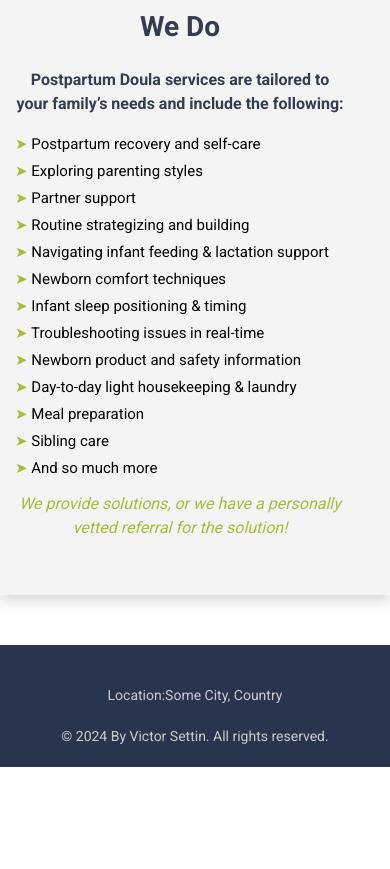
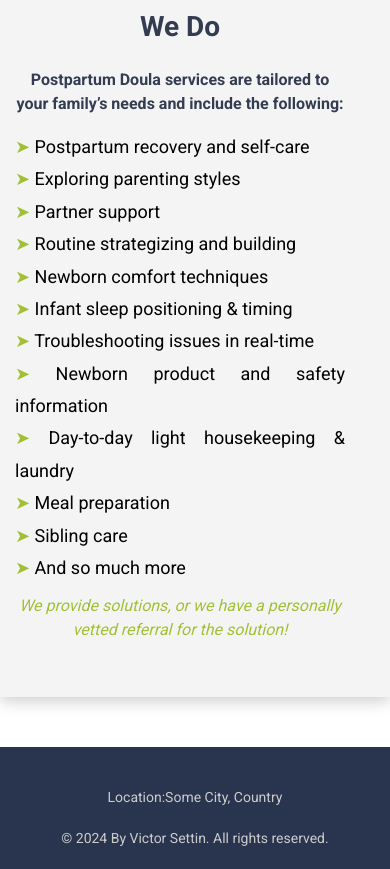
Before and after one commit to Victor-Settin/SiteQueenDoula, a React (Create React App) app: page / in a window 390 px wide. Shown: the part 2420-3289 px from the top of the page. Before the commit the page ends 3187 px from the top, so only its background shows below. Built offline with nearby package versions, Linux system fonts and the light colour scheme.

Commit message:
add responsividade carousel

```diff
--- a/src/Components/DoulaServices/DoulaServices.css
+++ b/src/Components/DoulaServices/DoulaServices.css
@@ -81,6 +81,6 @@
         padding: 0;
         line-height: 1.8;
         text-align: justify;
-        font-size: 15px;
+        font-size: 18px;
     }
   }
--- a/src/Components/DoulaServices/DoulaServices.js
+++ b/src/Components/DoulaServices/DoulaServices.js
@@ -25,9 +25,6 @@ const DoulaServices = () => {
             </li>
             <li>
                 <div style={{ color: '#a2c037', display: 'inline' }}>➤</div> Routine strategizing and building
-            </li>
-            <li>
-                <div style={{ color: '#a2c037', display: 'inline' }}>➤</div> Navigating infant feeding & lactation support
             </li>
             <li>
                 <div style={{ color: '#a2c037', display: 'inline' }}>➤</div> Newborn comfort techniques
```
